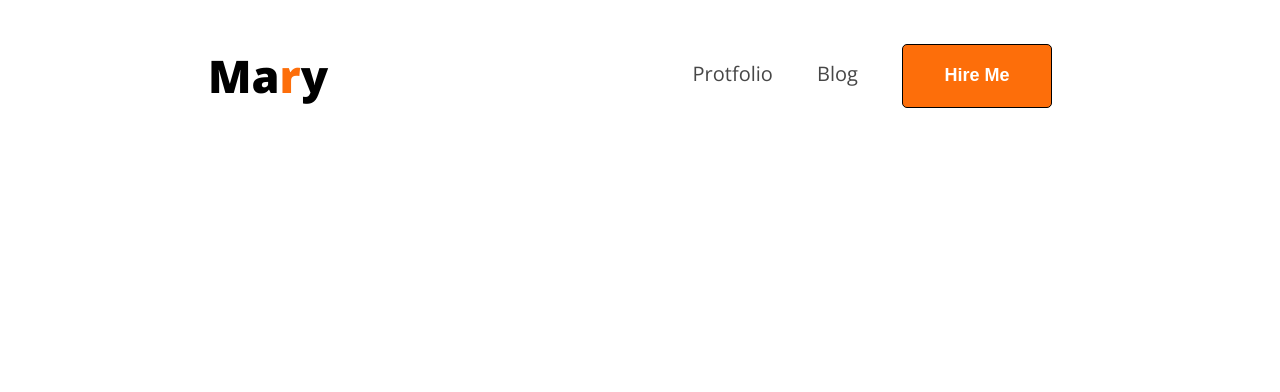
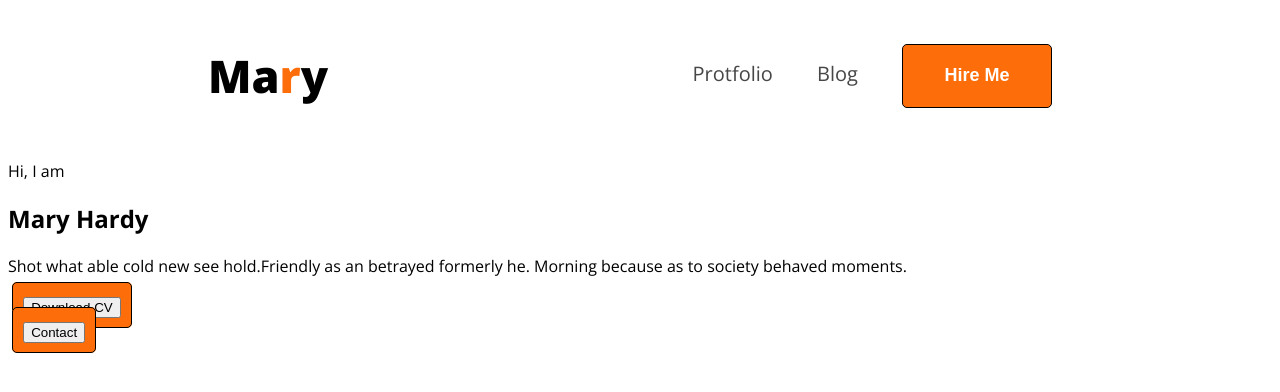
Before and after one commit to shakirhasan133/Web-Developer-Portfolio, a plain HTML site: page index.html in a window 1280 px wide. Drawn offline with nearby package versions, Linux system fonts and the light colour scheme.

Commit message:
working on hero area

```diff
--- a/index.html
+++ b/index.html
@@ -23,7 +23,26 @@
     </header>
 
     <main>
+        <section>
+            <div class="greatings-container">
+                <p>Hi, I am</p>
+                <h1>Mary Hardy</h1>
+                <p>Shot what able cold new see hold.Friendly as an betrayed formerly he. Morning because as to society behaved moments.</p>
+                <div class="btn-container">
+                    <div class="download-cv">
+                        <img src="images/icons/" alt="">
+                         <a class="btn" href="" download><button>Download CV</button></a>
+                    </div>
+                    <div class="contact">
+                        <img src="" alt="">
+                        <a class="btn" href=""><button>Contact</button></a>
+                    </div>
+                </div>
+            </div>
+            <div class="picture-container">
 
+            </div>
+        </section>
     </main>
 
     <footer>
```
